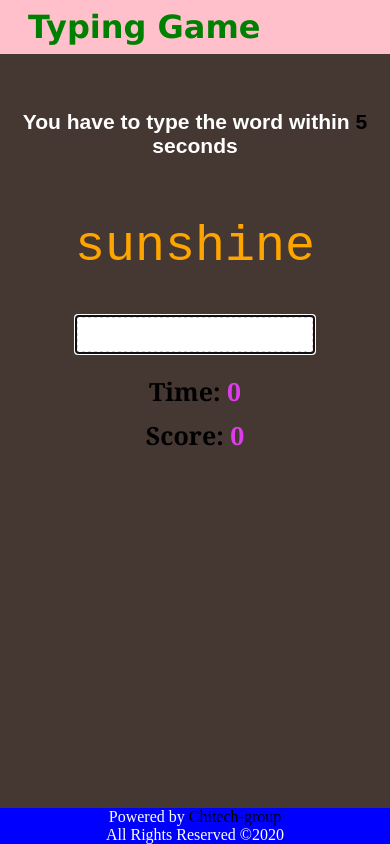
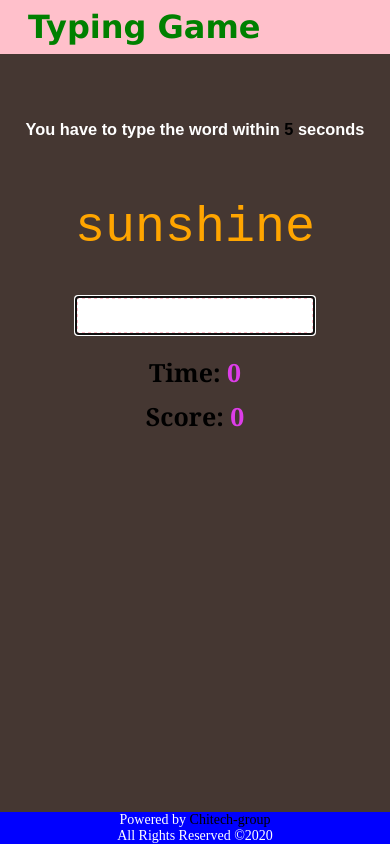
Before and after one commit to Franklin-Ominyi/TYPING-GAME, a plain HTML site: page index.html in a window 390 px wide. Drawn offline with Linux system fonts and the light colour scheme.

Commit message:
media query

```diff
--- a/style.scss
+++ b/style.scss
@@ -90,3 +90,16 @@ span{
   }
  }
 }
+
+@media screen and (max-width: 768px){
+ #content{
+  font-size: 14px;
+
+  h3{
+   padding-top: 10px;
+  }
+ }
+ .footer{
+  font-size: 14px;
+ }
+}
```
Also changed, not shown: style.css, 1 other file.
